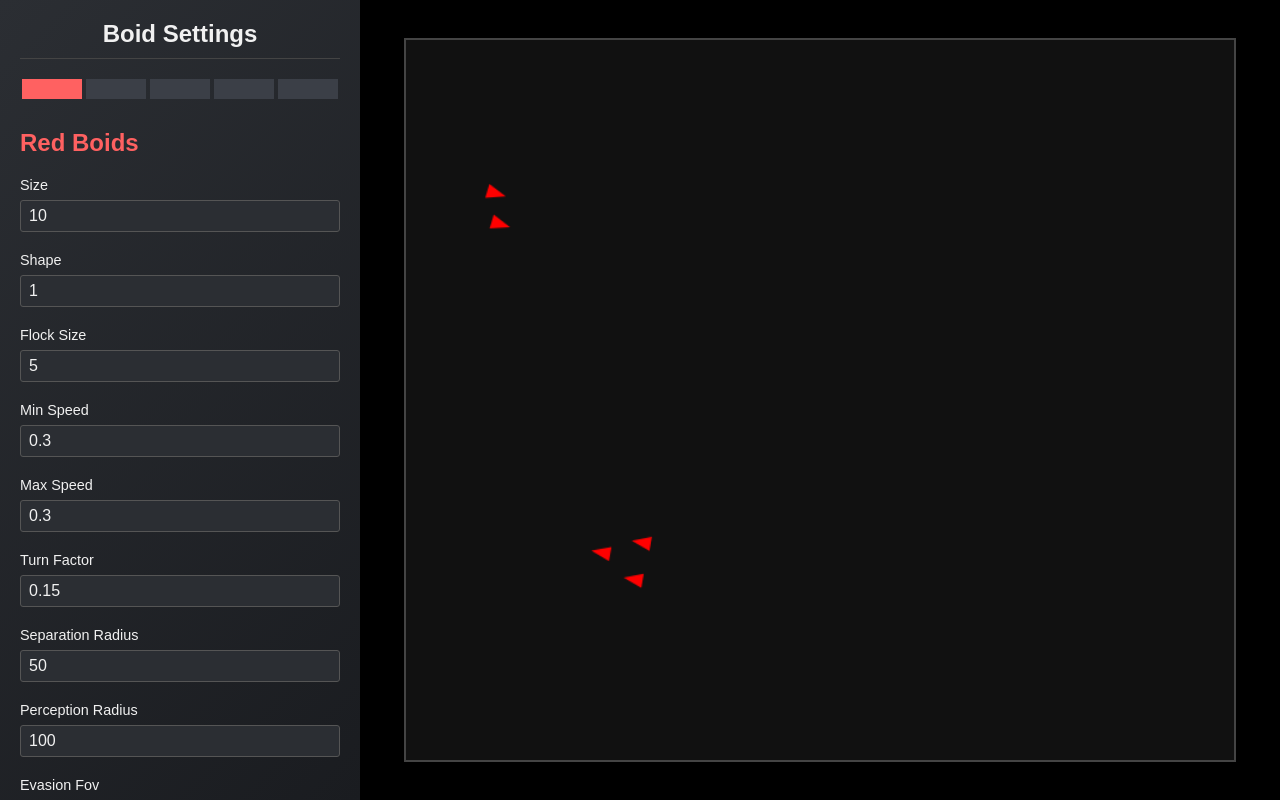
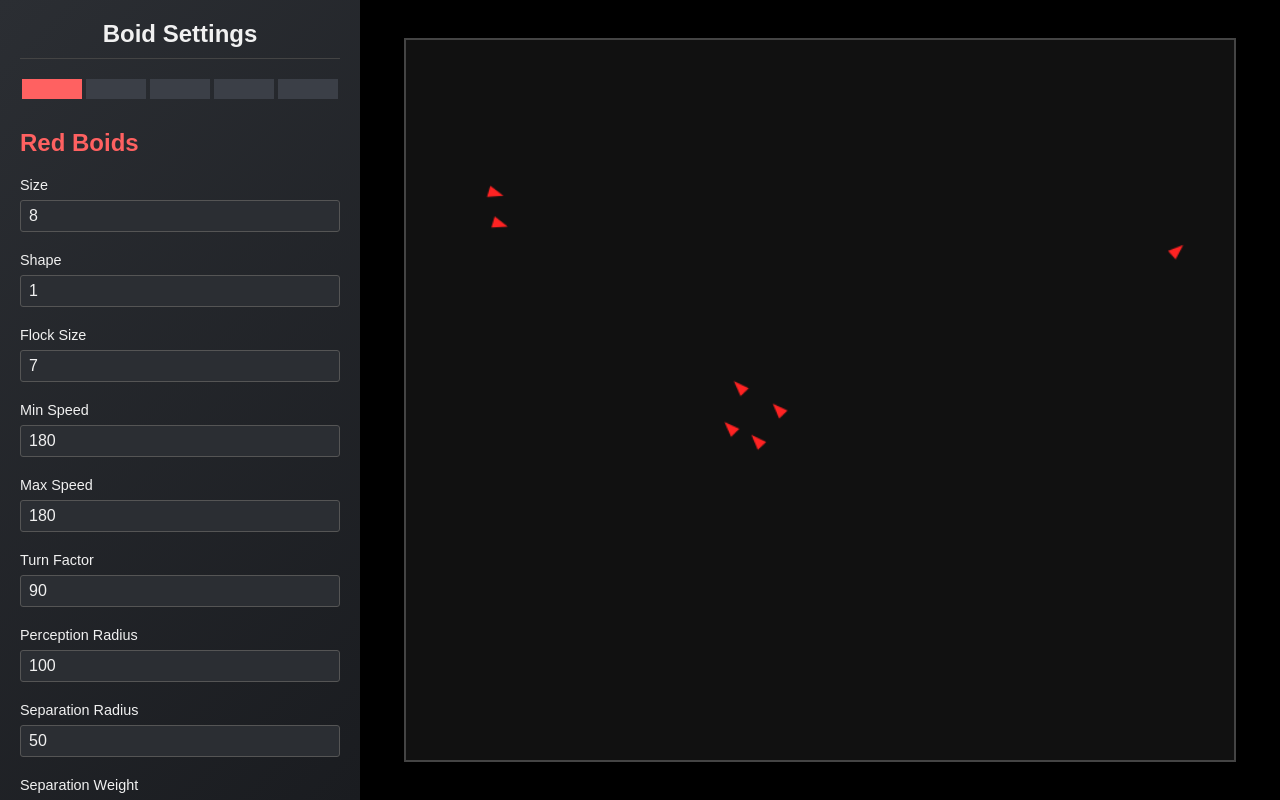
Before and after one commit to jray-8/boids, a plain HTML site: page index.html in a window 1280 px wide. Drawn offline with Linux system fonts and the light colour scheme.

Commit message:
Optimize boid settings for each flock

```diff
--- a/css/style.css
+++ b/css/style.css
@@ -63,15 +63,15 @@ body {
 }
 
 #tab-buttons button.red.active { background-color: #ff6161; }
-#tab-buttons button.blue.active { background-color: #66ace6; }
+#tab-buttons button.blue.active { background-color: #66bde6; }
 #tab-buttons button.yellow.active { background-color: #ffd755; }
-#tab-buttons button.green.active { background-color: #59ce59; }
+#tab-buttons button.green.active { background-color: #51d851; }
 #tab-buttons button.white.active { background-color: #d6d6d6; }
 
 .setting-group label.red { color: #ff6161; }
-.setting-group label.blue { color: #66ace6; }
+.setting-group label.blue { color: #66bde6; }
 .setting-group label.yellow { color: #ffd755; }
-.setting-group label.green { color: #59ce59; }
+.setting-group label.green { color: #51d851; }
 .setting-group label.white { color: #d6d6d6; }
 
 
--- a/js/boids.js
+++ b/js/boids.js
@@ -8,7 +8,7 @@ const canvasContainer = document.getElementById('canvas-container');
 
 /** @type {CanvasRenderingContext2D} */
 const ctx = canvas.getContext('2d');
-const canvasHeight = 600;
+const canvasHeight = 600; //$
 let canvasWidth = null; // scale to match canvas element aspect ratio
 
 function resizeCanvas() {
@@ -45,21 +45,27 @@ class BoidType {
 		this.settings = settings; // All editable settings will go into this object
 	}
 
-	// Define the min, max, and stepSize for each input setting
+	/* Define the min, max, and stepSize for each input setting
+	 *
+	 * minSpeed is implicitly capped at maxSpeed
+	 * separationRange is implicitly capped at perceptionRange
+	 *
+	 * separationRange also contributes to magnitude of separation vector
+	 * if turnFactor is 0, boids leave the field indefinitely
+	*/
 	static settingsConstraints = {
-		size: 				{ min: 5, 		max: 25, 	stepSize: 1 	},
+		size: 				{ min: 3, 		max: 25, 	stepSize: 1 	},
 		shape:				{ min: 0,		max: 1,		stepSize: 1 	},
-		flockSize:			{ min: 0,		max: 50,	stepSize: 1 	},
-		minSpeed: 			{ min: 0, 		max: 0.8, 	stepSize: 0.01 	},
-		maxSpeed: 			{ min: 0.1, 	max: 2, 	stepSize: 0.01 	},
-		perceptionRadius: 	{ min: 20, 		max: 100, 	stepSize: 1 	},
-		evasionFov: 		{ min: 0, 		max: 360, 	stepSize: 5 	},
-		turnFactor: 		{ min: 0, 		max: 2, 	stepSize: 0.1 	},
-		separationRadius: 	{ min: 10, 		max: 50, 	stepSize: 1 	},
+		flockSize:			{ min: 0,		max: 30,	stepSize: 1 	},
+		minSpeed: 			{ min: 0, 		max: 480, 	stepSize: 5 	},
+		maxSpeed: 			{ min: 60, 		max: 900, 	stepSize: 5 	},
+		turnFactor: 		{ min: 0, 		max: 900, 	stepSize: 5 	},
+		perceptionRadius: 	{ min: 20, 		max: 150, 	stepSize: 5 	},
+		separationRadius: 	{ min: 0, 		max: 100, 	stepSize: 5 	},
 		separationWeight: 	{ min: 0, 		max: 2, 	stepSize: 0.1 	},
 		alignmentWeight: 	{ min: 0, 		max: 2, 	stepSize: 0.1 	},
 		cohesionWeight: 	{ min: 0, 		max: 2, 	stepSize: 0.1 	},
-		anchorRadius: 		{ min: 0, 		max: 100, 	stepSize: 1 	},
+		anchorRadius: 		{ min: 0, 		max: 100, 	stepSize: 5 	},
 		anchoredCohesion: 	{ min: 0, 		max: 2, 	stepSize: 0.1 	}
 	};
 
@@ -73,9 +79,8 @@ class BoidType {
 		'maxSpeed',
 		'turnFactor',
 
+		'perceptionRadius',
 		'separationRadius',
-		'perceptionRadius',
-		'evasionFov',
 
 		'separationWeight',
 		'alignmentWeight',
@@ -85,90 +90,90 @@ class BoidType {
 		'anchoredCohesion'
 	];
 
-	// Settings that should be multiplied by the height constant
-	static percentHeightSettings = ['minSpeed', 'maxSpeed', 'turnFactor'];
+	// Settings that should be retrieved as floats
+	static floatSettings = [
+		'separationWeight',
+		'alignmentWeight',
+		'cohesionWeight',
+		'anchoredCohesion'
+	];
 }
 
 // Create five different boid types with unique parameters
 const boidTypes = [
-	new BoidType('Red', '#ff0000', {
-		size: 10,
+	new BoidType('Red', '#ff2323', {
+		size: 8,
 		shape: Shape.TRIANGLE,
-		flockSize: 5,
-		minSpeed: 0.3,
-		maxSpeed: 0.3,
+		flockSize: 7,
+		minSpeed: 180,
+		maxSpeed: 180,
+		turnFactor: 90,
 		perceptionRadius: 100,
-		evasionFov: 360,
-		turnFactor: 0.15,
 		separationRadius: 50,
 		separationWeight: 1.0,
 		alignmentWeight: 1.0,
 		cohesionWeight: 1.0,
-		anchorRadius: 50,
+		anchorRadius: 25,
 		anchoredCohesion: 1.0
 	}),
-	new BoidType('Yellow', '#ffff00', {
+	new BoidType('Yellow', '#faca2a', {
 		size: 16,
 		shape: Shape.TRIANGLE,
-		flockSize: 40,
-		minSpeed: 0.8,
-		maxSpeed: 2.0,
-		perceptionRadius: 60,
-		evasionFov: 120,
-		turnFactor: 0.10,
-		separationRadius: 40,
+		flockSize: 25,
+		minSpeed: 40,
+		maxSpeed: 110,
+		turnFactor: 3,
+		perceptionRadius: 150,
+		separationRadius: 100,
 		separationWeight: 1.5,
 		alignmentWeight: 1,
-		cohesionWeight: 0.5,
-		anchorRadius: 50,
-		anchoredCohesion: 1.0
+		cohesionWeight: 0,
+		anchorRadius: 100,
+		anchoredCohesion: 0
 	}),
-	new BoidType('Blue', '#0000ff', {
-		size: 5,
+	new BoidType('Blue', '#2f90ff', {
+		size: 3,
 		shape: Shape.TRIANGLE,
 		flockSize: 20,
-		minSpeed: 1.4,
-		maxSpeed: 3.5,
-		perceptionRadius: 30,
-		evasionFov: 360,
-		turnFactor: 0.20,
-		separationRadius: 7,
+		minSpeed: 150,
+		maxSpeed: 230,
+		turnFactor: 120,
+		perceptionRadius: 100,
+		separationRadius: 10,
 		separationWeight: 1,
-		alignmentWeight: 1.5,
-		cohesionWeight: 1.3,
-		anchorRadius: 50,
-		anchoredCohesion: 1.0
+		alignmentWeight: 0,
+		cohesionWeight: 1,
+		anchorRadius: 0,
+		anchoredCohesion: 2
 	}),
-	new BoidType('Green', '#00ff00', {
-		size: 12,
+	new BoidType('Green', '#2dff2d', {
+		size: 10,
 		shape: Shape.TRIANGLE,
 		flockSize: 2,
-		minSpeed: 2.5,
-		maxSpeed: 5.0,
-		perceptionRadius: 40,
-		evasionFov: 80,
-		turnFactor: 0.10,
-		separationRadius: 15,
-		separationWeight: 0.8,
-		alignmentWeight: 1.6,
-		cohesionWeight: 1.0,
+		minSpeed: 220,
+		maxSpeed: 600,
+		turnFactor: 50,
+		perceptionRadius: 85,
+		separationRadius: 45,
+		separationWeight: 2,
+		alignmentWeight: 0,
+		cohesionWeight: 0.8,
 		anchorRadius: 50,
-		anchoredCohesion: 1.0
+		anchoredCohesion: 0
 	}),
-	new BoidType('White', '#ffffff', {
-		size: 10,
+	new BoidType('White', '#e0e0e0', {
+		size: 4,
 		shape: Shape.CIRCLE,
-		flockSize: 30,
-		minSpeed: 1.0,
-		maxSpeed: 3.0,
-		perceptionRadius: 15,
-		evasionFov: 180,
-		turnFactor: 0.08,
-		separationRadius: 5,
-		separationWeight: 0.2,
-		alignmentWeight: 0.5,
-		cohesionWeight: 0.5,
-		anchorRadius: 50,
+		flockSize: 11,
+		minSpeed: 90,
+		maxSpeed: 150,
+		turnFactor: 30,
+		perceptionRadius: 20,
+		separationRadius: 65,
+		separationWeight: 1,
+		alignmentWeight: 1,
+		cohesionWeight: 0,
+		anchorRadius: 100,
 		anchoredCohesion: 0
 	}),
 ];
@@ -288,7 +293,6 @@ class Boid {
 	}
 
 	updatePosition(deltaTime) {
-		// Update position
 		const deltaPos = this.velocity.clone();
 		deltaPos.multiply(deltaTime);
 		this.position.add(deltaPos);
@@ -313,11 +317,11 @@ class Boid {
 		// Apply forces to velocity
 		this.velocity.add(totalForce);
 
-		// Limit speed
+		// Limit speed -- Max speed takes precedence over min speed
 		const maxSpeed = this.boidType.settings.maxSpeed;
 		const minSpeed = this.boidType.settings.minSpeed;
+		this.velocity.lowerLimit(minSpeed);
 		this.velocity.upperLimit(maxSpeed);
-		this.velocity.lowerLimit(minSpeed);
 	}
 
 	/** Return force to attract boid towards a target position */
@@ -375,9 +379,6 @@ class Boid {
 		// Align and move towards the COM of boids in this radius
 		const visibleRange = this.boidType.settings.perceptionRadius;
 
-		// Field of View in degrees
-		const fov = this.boidType.settings.evasionFov;
-
 		let neighboringBoids = 0;
 
 		for (let i=0; i < flock.length; ++i) {
@@ -401,18 +402,6 @@ class Boid {
 			alignmentForce.add(otherboid.velocity);
 			cohesionForce.add(otherboid.position);
 			++neighboringBoids;
-
-			// V-Formation (vision obstruction)
-			const toOther = new Vector(
-				otherboid.position.x - this.position.x,
-				otherboid.position.y - this.position.y
-			);
-
-			const angle = Vector.angleBetween(this.velocity, toOther);
-
-			// Within FOV
-			if (angle * 2 < fov) {
-			}
 		}
 
 		// Average and get delta
@@ -567,6 +556,7 @@ function startSimulation(allFlocks) {
 		drawAnchor(); // Draw anchor if it's set
 
 		for (let k = 0; k < 1; ++k) {
+			k = 0;
 			const flock = allFlocks[k];
 			const boids = flock.members;
 
--- a/js/main.js
+++ b/js/main.js
@@ -39,22 +39,24 @@ function createInputGroup(settingName, boidSettings) {
 	// Update setting based on input value
 	function updateSetting() {
 		let newValue = parseFloat(input.value);
+		if (!BoidType.floatSettings.includes(settingName)) {
+			newValue = parseInt(newValue);
+		}
 
 		if (!isNaN(newValue)) {
 			// Restrict range
 			newValue = Math.max(constraints.min, Math.min(constraints.max, newValue));
 			input.value = newValue;
-
-			// Handle conversions
-			if (BoidType.percentHeightSettings.includes(settingName)) {
-				newValue *= canvasHeight;
-			}
 			boidSettings[settingName] = newValue;
 
 			// Update flock members
 			if (settingName === 'flockSize') {
 				allFlocks[activeIndex].updateMembers();
 			}
+		}
+		// Reset to last valid value
+		else {
+			input.value = boidSettings[settingName];
 		}
 	}
 
--- a/js/vector.js
+++ b/js/vector.js
@@ -8,6 +8,10 @@ export default class Vector {
 		return Math.sqrt((v2.x - v1.x) ** 2 + (v2.y - v1.y) ** 2);
 	}
 
+	static dotProduct(v1, v2) {
+		return (v1.x * v2.x) + (v1.y * v2.y);
+	}
+
 	/** Returns the angle (in degrees) between two vectors */
 	static angleBetween(v1, v2) {
 		// v1 dot v2 = cos(theta) * |v1| * |v2|
@@ -16,11 +20,17 @@ export default class Vector {
 		let cosTheta = dotProduct / (v1.magnitude() * v2.magnitude());
 		cosTheta = Math.max(-1, Math.min(cosTheta, 1)); // Clamp to range of cos(x) [-1, 1]
 
-		// Angle in radians
-		const theta = Math.acos(cosTheta);
+		// Angle (theta) in radians
+		return Math.acos(cosTheta);
 
-		// Convert to degrees
-		return theta * (180 / Math.PI);
+		// Angle in degrees
+		// return theta * 180 / Math.PI;
+	}
+
+	/** Returns a perpendicular vector to this one (90 degrees CCW or CW) */
+	static perpendicular(v, ccw = true) {
+		if (ccw) return new Vector(-v.y, v.x);
+		return new Vector(v.y, -v.x);
 	}
 
 	clone() {
```
